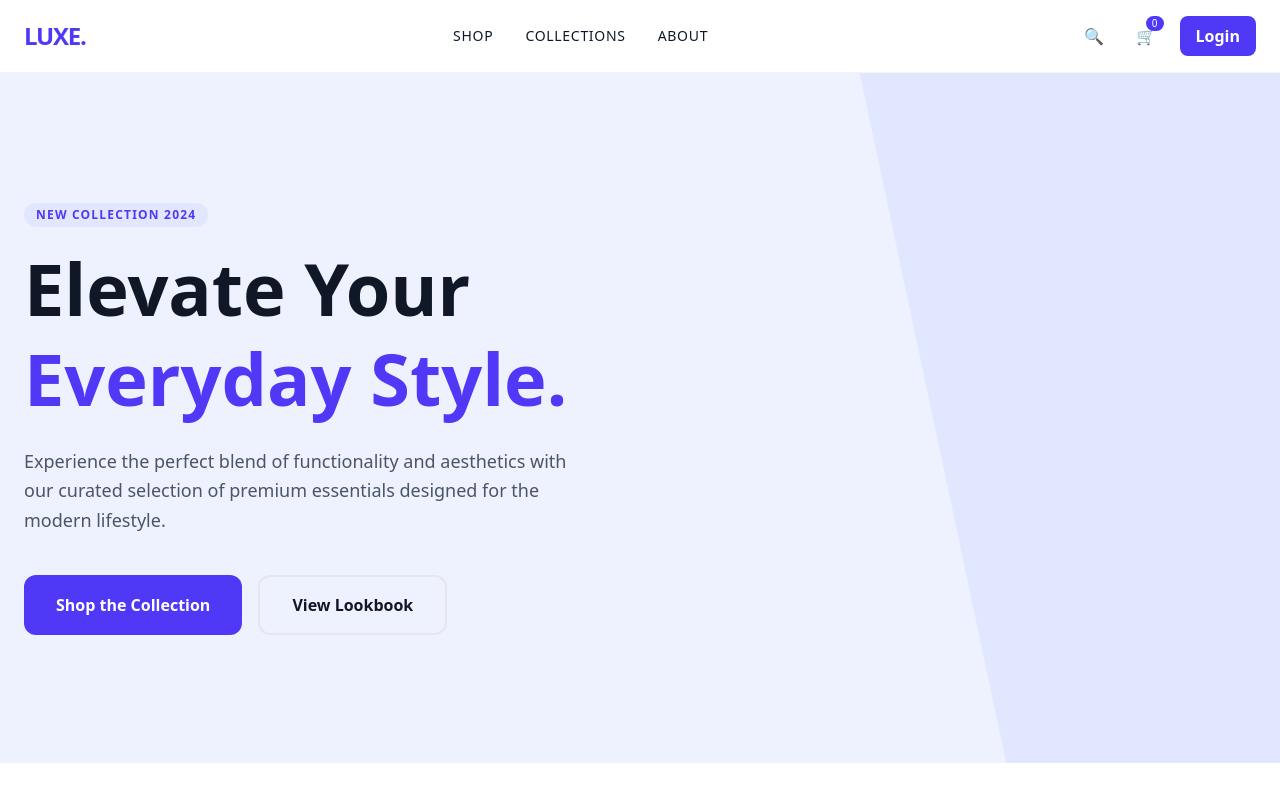
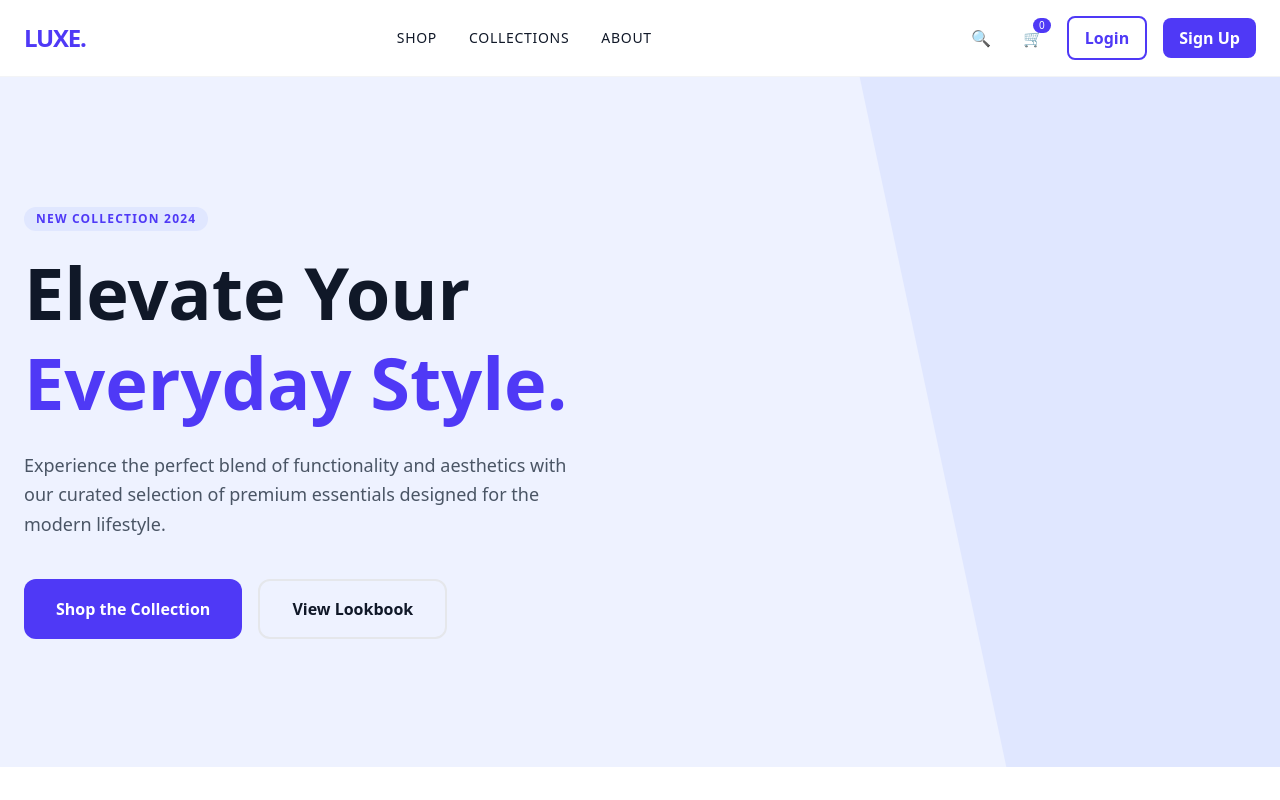
Before and after one commit to amarebirhane/ecommerce, a React (Vite) app in the folder frontend/: page / in a window 1280 px wide. Shown: the top 800 px of the page. Built offline with nearby package versions, Linux system fonts and the light colour scheme; no server answers; the HTML template or start-up script is replaced by a standard one.

Commit message:
updated the signup

```diff
--- a/frontend/src/App.jsx
+++ b/frontend/src/App.jsx
@@ -1,5 +1,6 @@
 import { Navigate, Route, Routes } from "react-router";
 import LoginPage from "./pages/LoginPage";
+import SignupPage from "./pages/SignupPage";
 import { useAuth } from "@clerk/clerk-react";
 import DashboardPage from "./pages/DashboardPage";
 import ProductsPage from "./pages/ProductsPage";
@@ -40,6 +41,14 @@ function App() {
         }
       />
       <Route
+        path="/signup"
+        element={
+          <PublicRoute>
+            <SignupPage />
+          </PublicRoute>
+        }
+      />
+      <Route
         path="/dashboard/*"
         element={
           <PrivateRoute>
--- a/frontend/src/pages/LandingPage.jsx
+++ b/frontend/src/pages/LandingPage.jsx
@@ -31,9 +31,15 @@ const LandingPage = () => {
           {/* Login Button */}
           <button
             onClick={() => navigate('/login')}
+            className="px-4 py-2 border-2 border-indigo-600 text-indigo-600 font-bold rounded-lg hover:bg-indigo-50 transition"
+          >
+            Login
+          </button>
+          <button
+            onClick={() => navigate('/signup')}
             className="px-4 py-2 bg-indigo-600 text-white font-bold rounded-lg hover:bg-indigo-700 transition"
           >
-            Login
+            Sign Up
           </button>
         </div>
       </nav>
--- a/frontend/src/pages/LoginPage.jsx
+++ b/frontend/src/pages/LoginPage.jsx
@@ -3,7 +3,7 @@ import { SignIn } from "@clerk/clerk-react";
 function LoginPage() {
   return (
     <div className="h-screen hero">
-      <SignIn forceRedirectUrl="/dashboard" />
+      <SignIn forceRedirectUrl="/dashboard" signUpUrl="/signup" />
     </div>
   );
 }
--- /dev/null
+++ b/frontend/src/pages/SignupPage.jsx
@@ -0,0 +1,11 @@
+import { SignUp } from "@clerk/clerk-react";
+
+function SignupPage() {
+    return (
+        <div className="h-screen hero">
+            <SignUp forceRedirectUrl="/dashboard" signInUrl="/login" />
+        </div>
+    );
+}
+
+export default SignupPage;
```
